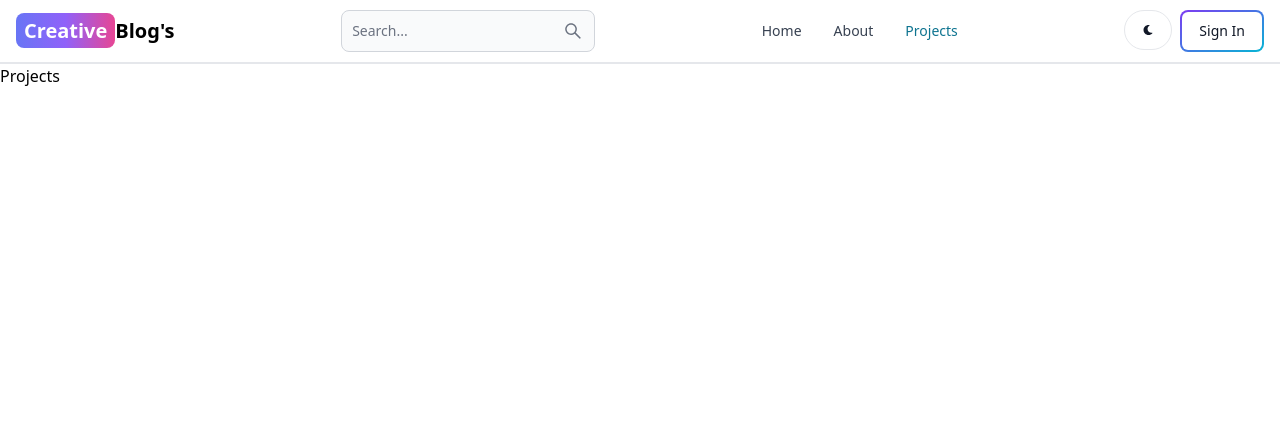
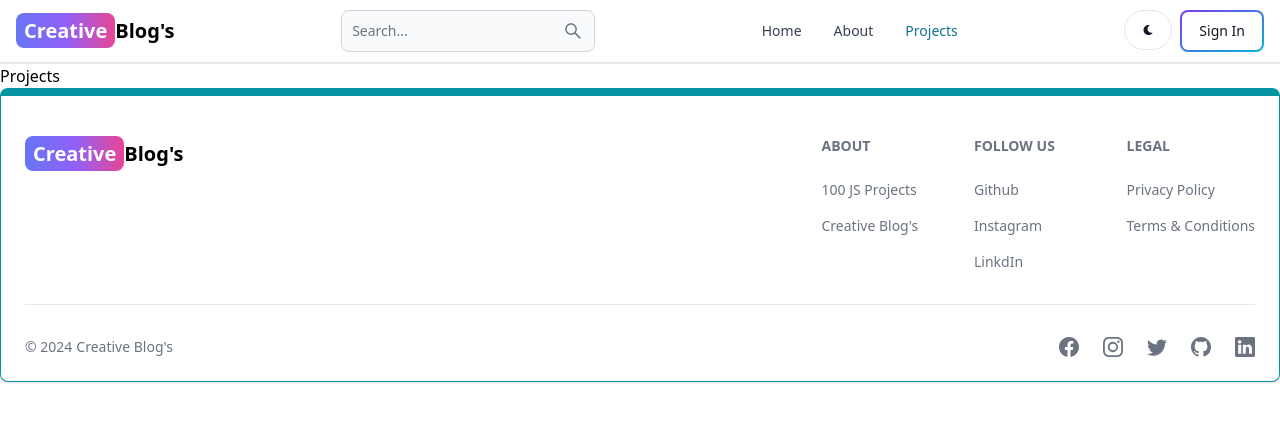
Before and after one commit to daksh3010/mern-blog, a React (Vite) app in the folder client/: page /projects in a window 1280 px wide. Shown: the top 422 px of the page. Built offline with nearby package versions, Linux system fonts and the light colour scheme.

Commit message:
created and added the footer component

```diff
--- a/client/src/App.jsx
+++ b/client/src/App.jsx
@@ -7,6 +7,7 @@
 import Dashboard from './pages/Dashboard'
 import Projects from './pages/Projects'
 import Header from './components/Header'
+import FooterCom from './components/Footer'
 export default function App() {
   return (
     <BrowserRouter >
@@ -19,6 +20,7 @@
         <Route path = "/dashboard" element = {<Dashboard />} />
         <Route path="/projects" element = {<Projects />} />
       </Routes>
+      <FooterCom />
     </BrowserRouter>
   )
 }
--- /dev/null
+++ b/client/src/components/Footer.jsx
@@ -0,0 +1,96 @@
+import React from 'react'
+import { Footer } from 'flowbite-react';
+import { Link } from 'react-router-dom';
+import { BsFacebook, BsInstagram,BsTwitter,BsGithub,BsLinkedin } from 'react-icons/bs';
+export default function FooterCom() {
+  return (
+    <Footer container className='border border-t-8 border-teal-500'>
+        <div className='w-full max-w-7xl mx-auto'>
+            <div className='grid w-full justify-between sm:flex md:grid-cols-1'>
+                <div className='mt-5'>
+                    <Link to="/" className='self-center whitespace-nowrap text-lg sm:text-xl font-semibold dark:text-white'>
+                        <span className='px-2 py-1 bg-gradient-to-r from-indigo-500 via-purple-500 to-pink-500 rounded-lg text-white'>Creative</span>
+                            Blog's
+                    </Link>
+                </div>
+                <div className='grid grid-cols-2 gap-8 mt-4 sm:grid-cols-3 sm:gap-6'>
+                    <div>
+                        <Footer.Title title='About' />
+                            <Footer.LinkGroup col>
+                                <Footer.Link
+                                    href = 'https://www.100jsprojects.com'
+                                    target='_blank'
+                                    rel='noopener noreferrer'
+                                >
+                                    100 JS Projects
+                            </Footer.Link>
+                            <Footer.Link
+                                    href = '/about'
+                                    target='_blank'
+                                    rel='noopener noreferrer'
+                                >
+                                    Creative Blog's
+                            </Footer.Link>
+                        </Footer.LinkGroup>
+                    </div>
+                    <div>
+                        <Footer.Title title='Follow Us' />
+                            <Footer.LinkGroup col>
+                                <Footer.Link
+                                    href = 'https://www.github.com/daksh3010'
+                                    target='_blank'
+                                    rel='noopener noreferrer'
+                                >
+                                    Github
+                            </Footer.Link>
+                            <Footer.Link
+                                    href = 'https://www.instagram.com/dakshkundu30__'
+                                    target='_blank'
+                                    rel='noopener noreferrer'
+                                >
+                                    Instagram
+                            </Footer.Link>
+                            <Footer.Link
+                                    href = 'https://www.linkedin.com/in/daksh-kundu'
+                                    target='_blank'
+                                    rel='noopener noreferrer'
+                                >
+                                    LinkdIn
+                            </Footer.Link>
+                        </Footer.LinkGroup>
+                    </div>
+                    <div>
+                        <Footer.Title title='Legal' />
+                            <Footer.LinkGroup col>
+                                <Footer.Link
+                                    href = '#'
+
+                                >
+                                    Privacy Policy
+                            </Footer.Link>
+                            <Footer.Link
+                                    href = '#'
+
+                                >
+                                    Terms &amp; Conditions
+                            </Footer.Link>
+
+                        </Footer.LinkGroup>
+                    </div>
+                </div>
+            </div>
+            <Footer.Divider />
+            <div className='w-full sm:flex sm:items-center sm:justify-between'>
+                <Footer.Copyright href='#' by="Creative Blog's" year={new Date().getFullYear()} />
+                <div className='flex gap-6 sm:mt-0 mt-4 sm:justify-center'>
+                    <Footer.Icon href='https://www.facebook.com/daksh.kundu.798/' icon={BsFacebook} />
+                    <Footer.Icon href='https://www.instagram.com/dakshkundu30__' icon={BsInstagram} />
+                    <Footer.Icon href='https://x.com/Daksh301002' icon={BsTwitter} />
+                    <Footer.Icon href='https://www.github.com/daksh3010' icon={BsGithub} />
+                    <Footer.Icon href='https://www.linkedin.com/in/daksh-kundu' icon={BsLinkedin} />
+                </div>
+            </div>
+        </div>
+    </Footer>
+  )
+}
```
